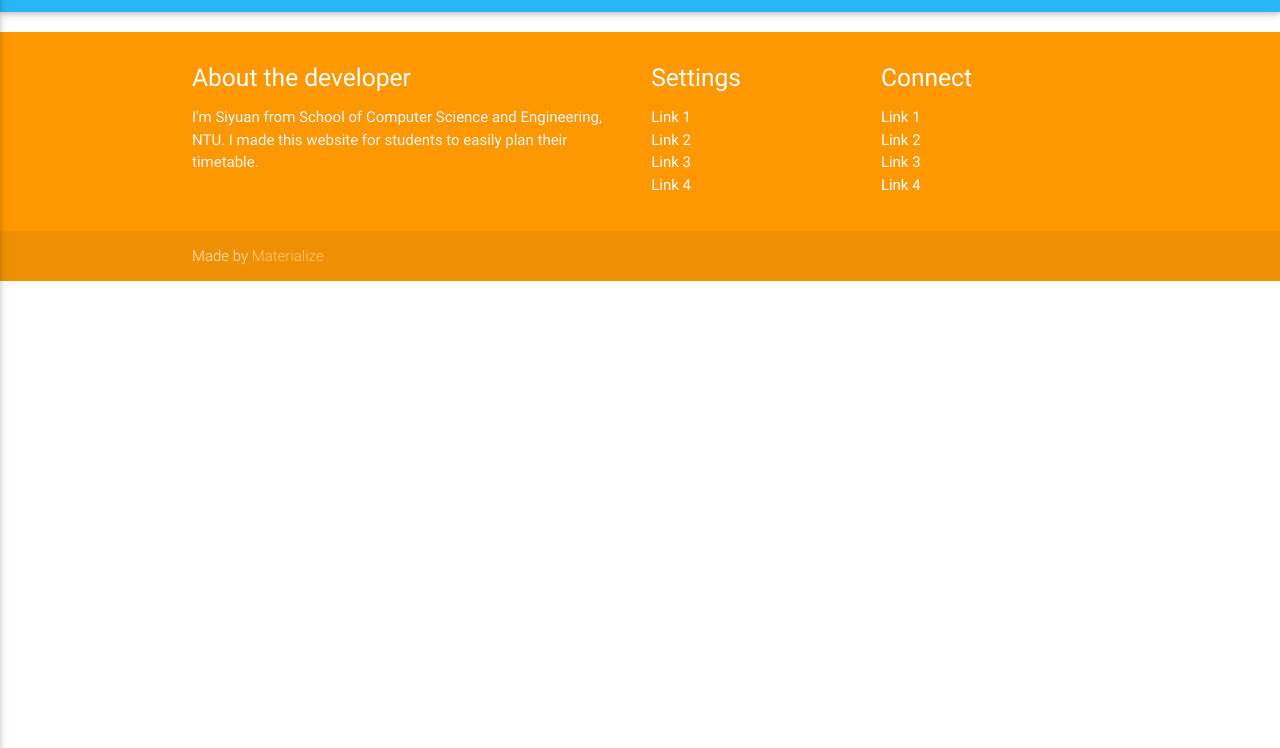
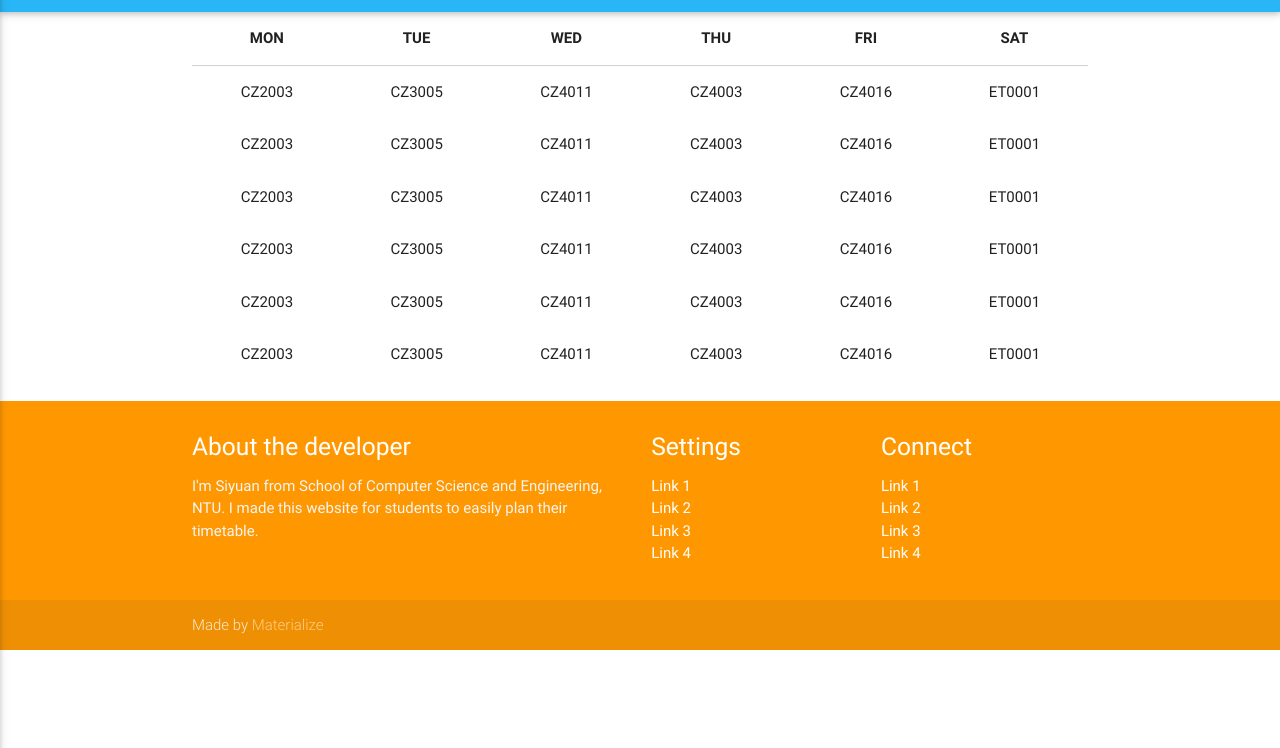
Before and after one commit to Enovyne/ntu-course-planner-web, a website: page src/index.html in a window 1280 px wide. Shown: the part 52-800 px from the top of the page. Drawn offline with nearby package versions, Linux system fonts and the light colour scheme.

Commit message:
add some simple angular code

```diff
--- a/src/index.html
+++ b/src/index.html
@@ -24,7 +24,20 @@
     </div>
   </nav>
 
-  <div class="timetable"></div>
+  <div class="timetable container" ng-controller="TimetableCtrl">
+    <table class="centered">
+      <thead>
+        <tr>
+          <th ng-repeat="day in days">{{ day }}</th>
+        </tr>
+      </thead>
+      <tbody>
+        <tr ng-repeat="slot in slots">
+          <td ng-repeat="slot in slots">{{ slot }}</td>
+        </tr>
+      </tbody>
+    </table>
+  </div>
 
   <footer class="page-footer orange">
     <div class="container">
@@ -57,7 +70,7 @@
     </div>
     <div class="footer-copyright">
       <div class="container">
-      Made by <a class="orange-text text-lighten-3" href="http://materializecss.com">Materialize</a>
+        Made by <a class="orange-text text-lighten-3" href="http://materializecss.com">Materialize</a>
       </div>
     </div>
   </footer>
@@ -68,7 +81,7 @@
   <script src="js/materialize.js"></script>
   <script src="js/init.js"></script>
   <script src="../bower_components/angular/angular.js"></script>
-  <script src="js/timetable.js"></script>
+  <script src="js/index.js"></script>
 
-  </body>
+</body>
 </html>
--- a/src/js/index.js
+++ b/src/js/index.js
@@ -1 +1,6 @@
 var planner = angular.module('planner', []);
+
+planner.controller('TimetableCtrl', function($scope) {
+  $scope.slots = ["CZ2003", "CZ3005", "CZ4011", "CZ4003", "CZ4016", "ET0001"];
+  $scope.days = ["MON", "TUE", "WED", "THU", "FRI", "SAT"];
+});
```
